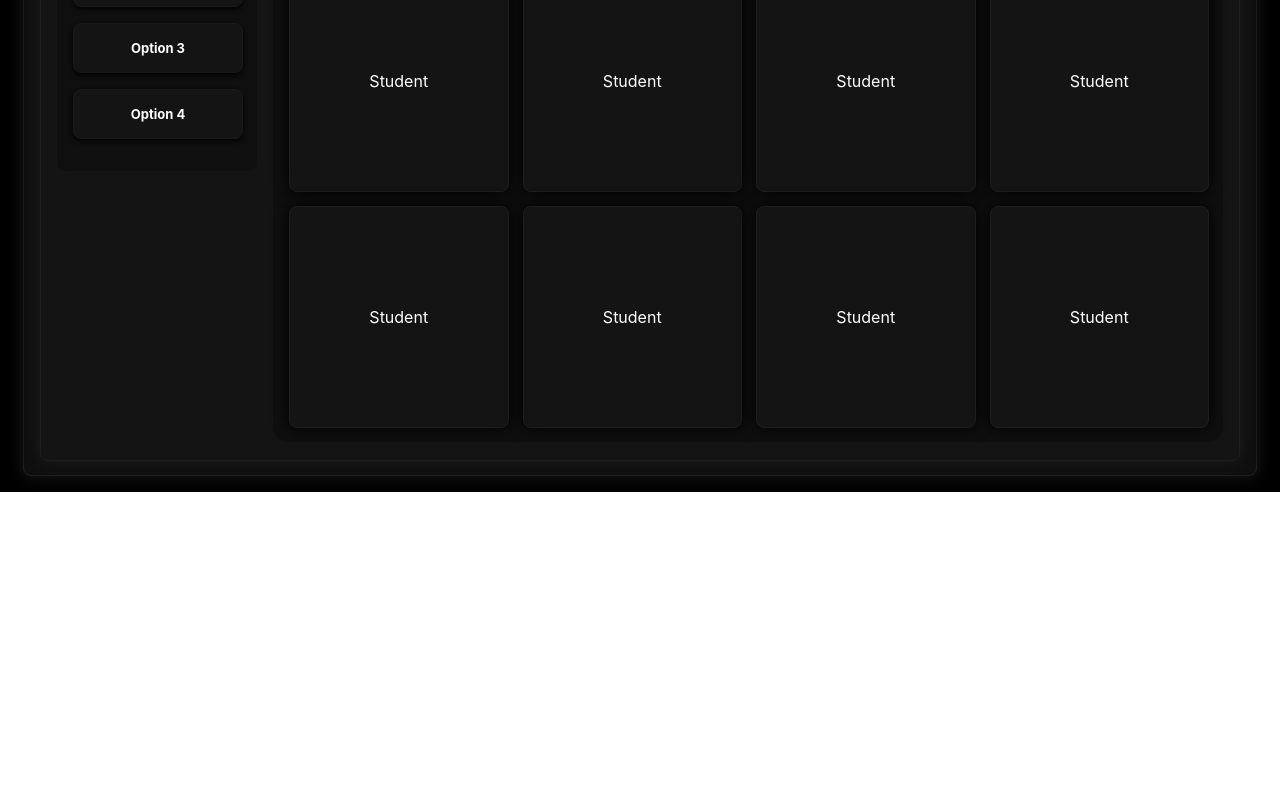
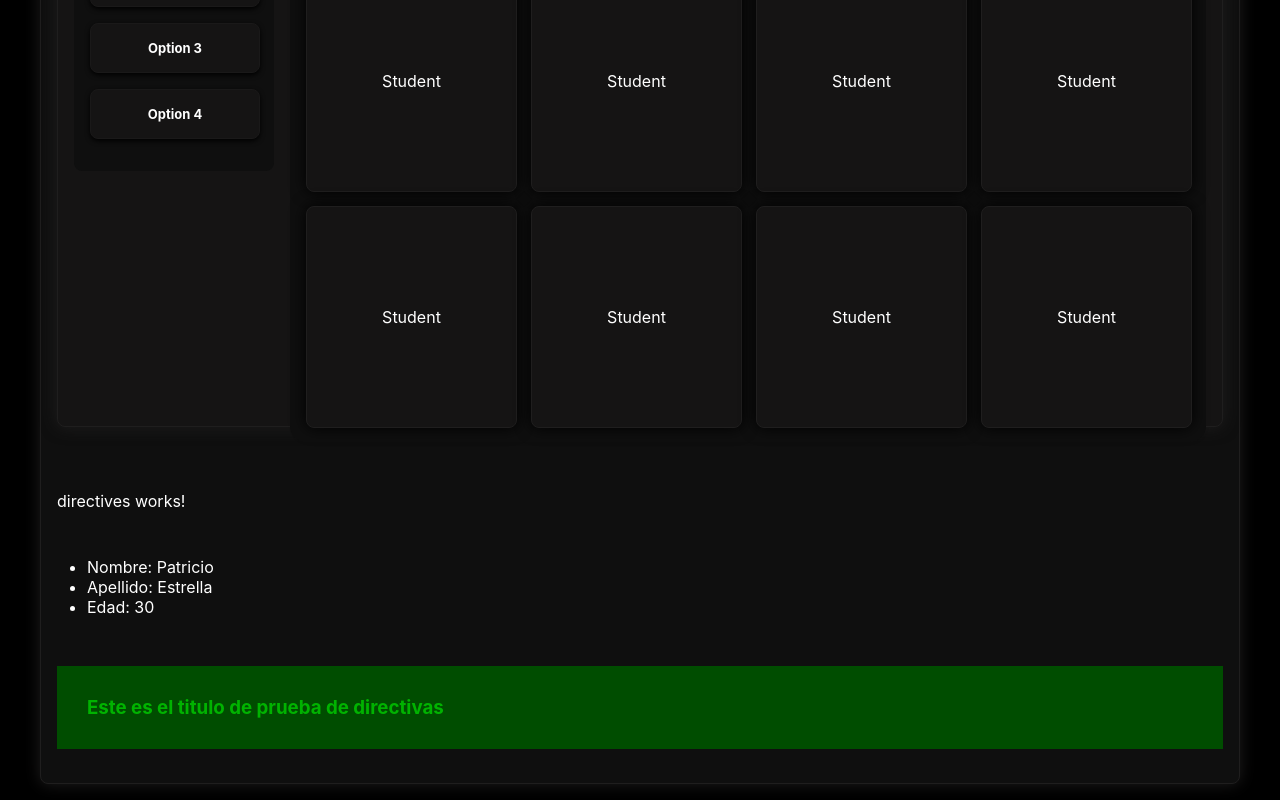
Before and after one commit to FMachado8599/Usetilities, an Angular app: page / in a window 1280 px wide. Shown: the part 318-1118 px from the top of the page. Before the commit the page ends 810 px from the top, so only its background shows below. Built offline with nearby package versions, Linux system fonts and the light colour scheme.

Commit message:
tests: Practiced for 2nd challenge

```diff
--- a/src/app/app.component.html
+++ b/src/app/app.component.html
@@ -5,6 +5,7 @@
       <app-navbar></app-navbar>
       <app-students></app-students>
     </div>
+    <app-directives></app-directives>
   </div>
 </main>
 <router-outlet />
--- a/src/app/app.component.scss
+++ b/src/app/app.component.scss
@@ -38,6 +38,13 @@
 :root{
     --toolbar-height: 50px;
     --margin-1: 1rem;
+
+
+}
+*{
+    margin: 0px;
+    padding: 0px;
+    box-sizing: border-box;
 }
 
 h1 {
--- /dev/null
+++ b/src/app/directives/directives.component.html
@@ -0,0 +1,10 @@
+<p>directives works!</p>
+<ul class="user-list">
+  <li>Nombre: {{ name }}</li>
+  <li>Apellido: {{ lastname }}</li>
+  <li>Edad: {{ age }}</li>
+</ul>
+
+<h3 [ngClass]="hayError ? 'error' : 'success'">
+  <span>Este es el titulo de prueba de directivas</span>
+</h3>
--- /dev/null
+++ b/src/app/directives/directives.component.scss
@@ -0,0 +1,15 @@
+.user-list{
+    padding: 30px;
+}
+
+.error{
+    padding: 30px;
+    color: red;
+    background-color: hsl(0, 100%, 20%);
+}
+
+.success{
+    padding: 30px;
+    color: hsl(120, 100%, 35%);
+    background-color: hsl(120, 100%, 15%);
+}
--- /dev/null
+++ b/src/app/directives/directives.component.ts
@@ -0,0 +1,15 @@
+import { Component } from '@angular/core';
+
+@Component({
+  selector: 'app-directives',
+  standalone: false,
+  templateUrl: './directives.component.html',
+  styleUrl: './directives.component.scss'
+})
+export class DirectivesComponent {
+  public name: string = 'Patricio';
+  public lastname: string = 'Estrella';
+  age: number = 30;
+
+  hayError: boolean = false;
+}
```
Also changed, not shown: src/app/app.module.ts (+5 -2 lines), 1 other file (tests, documents, lock files or other folders).
